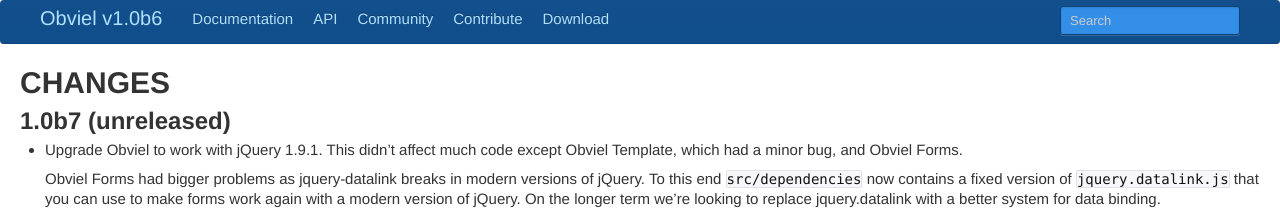
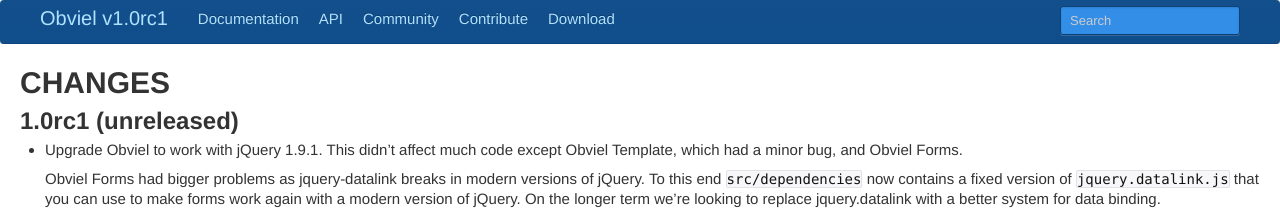
Before and after one commit to obviel/obviel, a Sphinx documentation site: the page built from doc/CHANGES.txt, in a window 1280 px wide and 900 px high. Shown: the top 219 px of the window. Built offline with Sphinx 7.4.7, drawn with Linux system fonts in a browser that asks for light colours.

Commit message:
Prepare for release.

```diff
--- a/doc/CHANGES.txt
+++ b/doc/CHANGES.txt
@@ -1,8 +1,8 @@
 CHANGES
 *******
 
-1.0b7 (unreleased)
-==================
+1.0rc1 (unreleased)
+===================
 
 * Upgrade Obviel to work with jQuery 1.9.1. This didn't affect much
   code except Obviel Template, which had a minor bug, and Obviel Forms.
--- a/doc/conf.py
+++ b/doc/conf.py
@@ -50,7 +50,7 @@
 # The short X.Y version.
 version = '1.0'
 # The full version, including alpha/beta/rc tags.
-release = '1.0b6'
+release = '1.0rc1'
 
 # The language for content autogenerated by Sphinx. Refer to documentation
 # for a list of supported languages.
```
